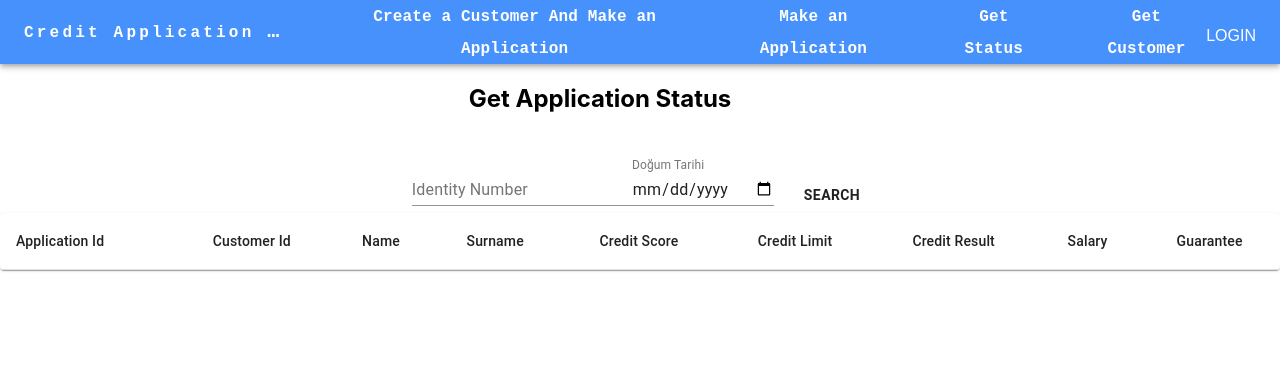
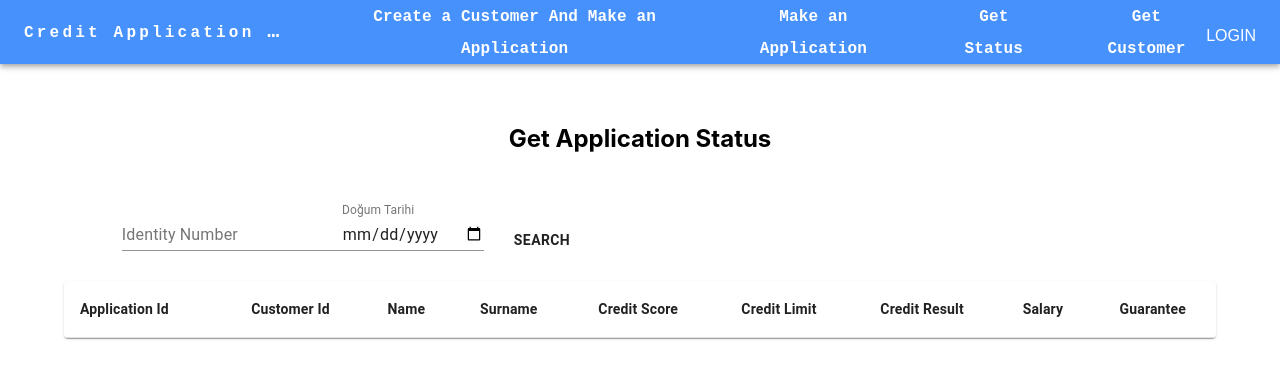
Before and after one commit to keremcengiz0/credit-application-system-ui, a React (Create React App) app: page /api/v1/applications/get-status in a window 1280 px wide. Shown: the top 378 px of the page. Built offline with nearby package versions, Linux system fonts and the light colour scheme.

Commit message:
the pages has been improved.

```diff
--- a/src/components/Application/CreateACustomerAndMakeAnApplicationForm.js
+++ b/src/components/Application/CreateACustomerAndMakeAnApplicationForm.js
@@ -37,10 +37,6 @@ function CreateACustomerAndMakeAnApplicationForm() {
 
   const handleNext = () => {
     setActiveStep((prevActiveStep) => prevActiveStep + 1);
-  };
-
-  const handleBack = () => {
-    setActiveStep((prevActiveStep) => prevActiveStep - 1);
   };
 
   const handleChange = (event) => {
@@ -84,17 +80,32 @@ function CreateACustomerAndMakeAnApplicationForm() {
 
   return (
     <div>
-      <Stepper activeStep={activeStep}>
-        {steps.map((label, index) => (
-          <Step key={label}>
-            <StepLabel>{label}</StepLabel>
-          </Step>
-        ))}
-      </Stepper>
+      <br />
+      <div style={{ display: "flex", justifyContent: "center" }}>
+        <Stepper
+          activeStep={activeStep}
+          style={{
+            width: "80%",
+            backgroundColor: "transparent",
+            marginLeft: 100,
+          }}
+        >
+          {steps.map((label) => (
+            <Step key={label}>
+              <StepLabel>{label}</StepLabel>
+            </Step>
+          ))}
+        </Stepper>
+      </div>
+      <br />
+      <br />
+
       <div>
         {activeStep === 0 && (
           <div>
-            <Typography variant="h5">Create a Customer</Typography>
+            <Typography variant="h5">
+              <b>Create a Customer</b>
+            </Typography>
             <TextField
               label="Kimlik Numarası"
               name="identityNumber"
@@ -143,6 +154,8 @@ function CreateACustomerAndMakeAnApplicationForm() {
         {activeStep === 1 && (
           <div>
             <Typography variant="h5">Make an Application</Typography>
+            <br />
+            <br />
             <TextField
               label="Kimlik Numarası"
               name="identityNumber"
@@ -171,8 +184,10 @@ function CreateACustomerAndMakeAnApplicationForm() {
                 })
               }
             />
-            <Button onClick={handleBack}>Geri</Button>
-            <Button onClick={handleApplicationSubmit}>
+            <Button
+              onClick={handleApplicationSubmit}
+              style={{ paddingLeft: 25, paddingTop: 20 }}
+            >
               <b>APPLY</b>
             </Button>
           </div>
--- a/src/components/Application/GetStatus.js
+++ b/src/components/Application/GetStatus.js
@@ -10,10 +10,16 @@ import TableContainer from "@material-ui/core/TableContainer";
 import TableHead from "@material-ui/core/TableHead";
 import TableRow from "@material-ui/core/TableRow";
 import Paper from "@material-ui/core/Paper";
+import Container from "@mui/material/Container";
+
+import Grid from "@mui/material/Unstable_Grid2";
 
 const useStyles = makeStyles({
   table: {
     minWidth: 500,
+  },
+  tableTitle: {
+    fontWeight: "bold",
   },
 });
 
@@ -31,14 +37,19 @@ function GetStatus() {
   };
 
   return (
-    <div>
-      <h2 style={{ marginLeft: -80 }}>Get Application Status</h2>
+    <div style={{ display: "flex", justifyContent: "center" }}>
+      <Container maxWidth="lg">
         <br />
+        <br />
+        <h2 style={{ textAlign: "center" }}>Get Application Status</h2>
+        <br />
+        <Grid container spacing={1} justifyContent="left">
+          <Grid item xs={12} sm={6}>
             <TextField
               label="Identity Number"
               value={identityNumber}
               onChange={(e) => setIdentityNumber(e.target.value)}
-        style={{ margin: "5px 0" }}
+              style={{ margin: "10px 0" }}
             />
             <TextField
               label="Doğum Tarihi"
@@ -47,28 +58,50 @@ function GetStatus() {
               value={birthDate}
               onChange={(e) => setBirthDate(e.target.value)}
               InputLabelProps={{ shrink: true }}
-        style={{ margin: "5px 0" }}
+              style={{ margin: "10px 0" }}
             />
             <Button
-        style={{ paddingLeft: 30, paddingTop: 30 }}
               onClick={handleSubmit}
+              style={{ paddingLeft: 30, paddingTop: 35 }}
             >
               <b>SEARCH</b>
             </Button>
+          </Grid>
+        </Grid>
+
+        <br />
 
         <TableContainer component={Paper}>
           <Table className={classes.table} aria-label="simple table">
             <TableHead>
               <TableRow>
-              <TableCell>Application Id</TableCell>
-              <TableCell align="center">Customer Id</TableCell>
-              <TableCell align="center">Name</TableCell>
-              <TableCell align="center">Surname</TableCell>
-              <TableCell align="center">Credit Score</TableCell>
-              <TableCell align="center">Credit Limit</TableCell>
-              <TableCell align="center">Credit Result</TableCell>
-              <TableCell align="center">Salary</TableCell>
-              <TableCell align="center">Guarantee</TableCell>
+                <TableCell align="left" className={classes.tableTitle}>
+                  Application Id
+                </TableCell>
+                <TableCell align="center" className={classes.tableTitle}>
+                  Customer Id
+                </TableCell>
+                <TableCell align="center" className={classes.tableTitle}>
+                  Name
+                </TableCell>
+                <TableCell align="center" className={classes.tableTitle}>
+                  Surname
+                </TableCell>
+                <TableCell align="center" className={classes.tableTitle}>
+                  Credit Score
+                </TableCell>
+                <TableCell align="center" className={classes.tableTitle}>
+                  Credit Limit
+                </TableCell>
+                <TableCell align="center" className={classes.tableTitle}>
+                  Credit Result
+                </TableCell>
+                <TableCell align="center" className={classes.tableTitle}>
+                  Salary
+                </TableCell>
+                <TableCell align="center" className={classes.tableTitle}>
+                  Guarantee
+                </TableCell>
               </TableRow>
             </TableHead>
             <TableBody>
@@ -77,16 +110,24 @@ function GetStatus() {
                   <TableCell component="th" scope="row">
                     {application.id}
                   </TableCell>
-                <TableCell align="center">{application.customer.id}</TableCell>
+                  <TableCell align="center">
+                    {application.customer.id}
+                  </TableCell>
                   <TableCell align="center">
                     {application.customer.firstName}
                   </TableCell>
                   <TableCell align="center">
                     {application.customer.lastName}
                   </TableCell>
-                <TableCell align="center">{application.creditScore}</TableCell>
-                <TableCell align="center">{application.creditLimit}</TableCell>
-                <TableCell align="center">{application.creditResult}</TableCell>
+                  <TableCell align="center">
+                    {application.creditScore}
+                  </TableCell>
+                  <TableCell align="center">
+                    {application.creditLimit}
+                  </TableCell>
+                  <TableCell align="center">
+                    {application.creditResult}
+                  </TableCell>
                   <TableCell align="center">{application.salary}</TableCell>
                   <TableCell align="center">{application.guarantee}</TableCell>
                 </TableRow>
@@ -94,6 +135,7 @@ function GetStatus() {
             </TableBody>
           </Table>
         </TableContainer>
+      </Container>
     </div>
   );
 }
--- a/src/components/Application/MakeAnApplicationForm.js
+++ b/src/components/Application/MakeAnApplicationForm.js
@@ -48,6 +48,9 @@ function CreateACustomerAndMakeAnApplicationForm() {
 
   return (
     <div>
+      <br />
+      <br />
+
       <Stepper>
         {steps.map((label) => (
           <Step key={label}>
@@ -55,10 +58,11 @@ function CreateACustomerAndMakeAnApplicationForm() {
           </Step>
         ))}
       </Stepper>
+
       <div>
         <div>
           <Typography style={{ marginLeft: -60 }} variant="h5">
-            Make an Application
+            <b>Make an Application</b>
           </Typography>
           <TextField
             label="Kimlik Numarası"
```
Lines whose indentation alone changed are shown as unchanged.
